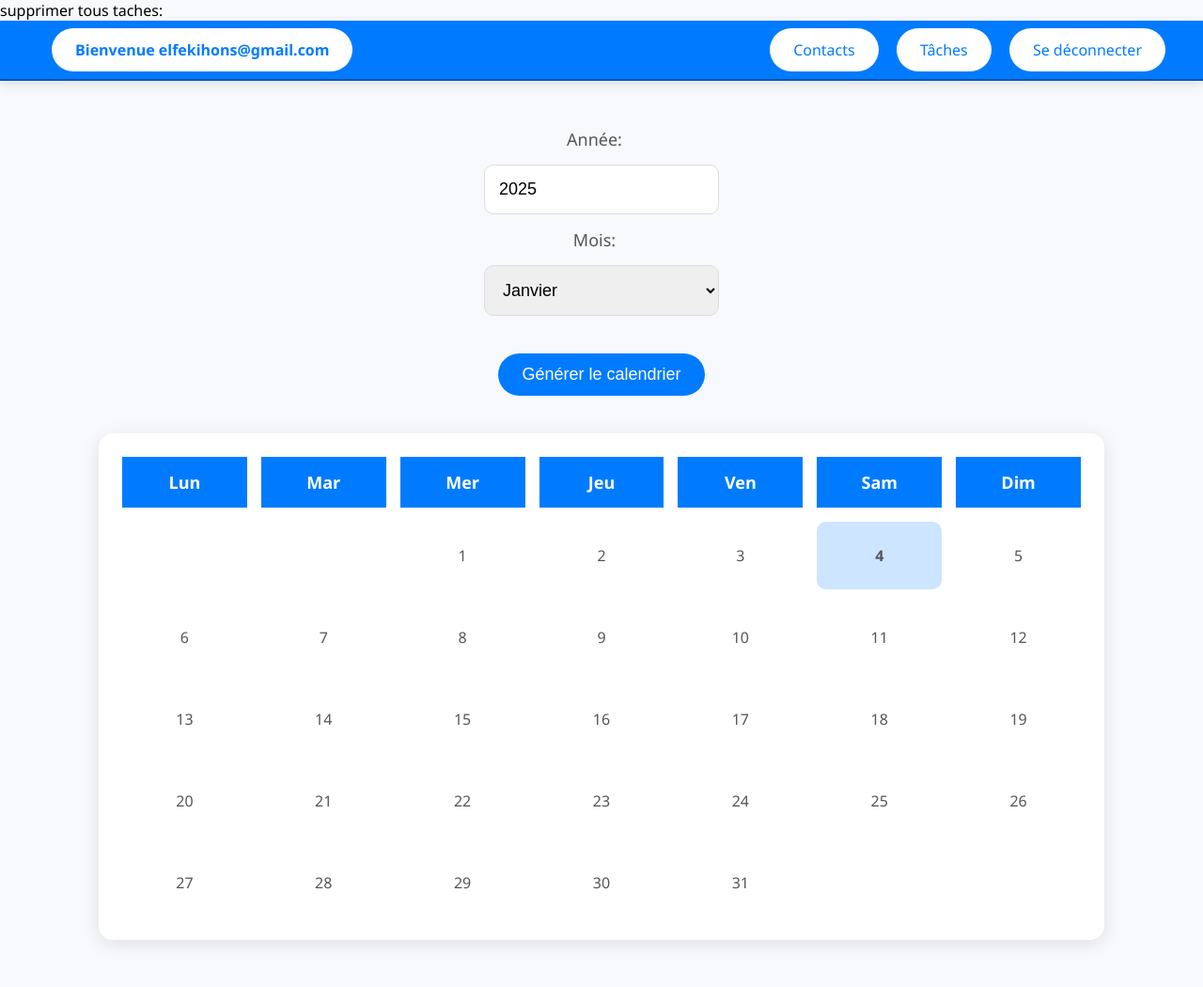
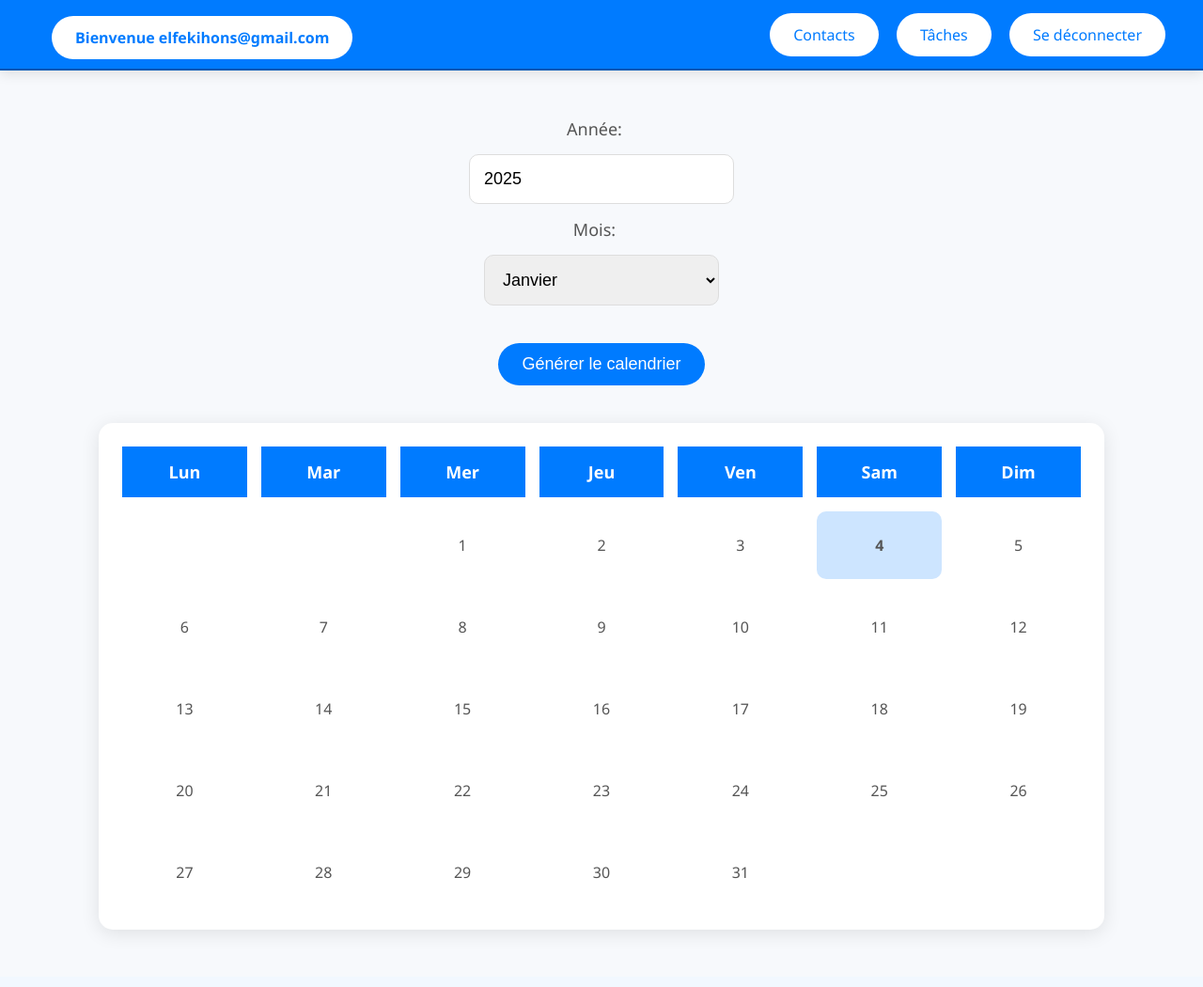
Before and after one commit to OnsElfekih/ContactBook, a Flask app: page /taches in a window 1280 px wide. Shown: the whole page at 94% size. After the commit the page ends 996 px from the top, so only its background shows below. Run offline with Flask 3, Linux system fonts and the light colour scheme; a user stored in the database is signed in; data comes from the database, SQL or seed files in the repository.

Commit message:
deletemsg

```diff
--- a/templates/taches.html
+++ b/templates/taches.html
@@ -1,4 +1,3 @@
-supprimer tous taches:
 <!DOCTYPE html>
 <html lang="fr">
 <head>
```
